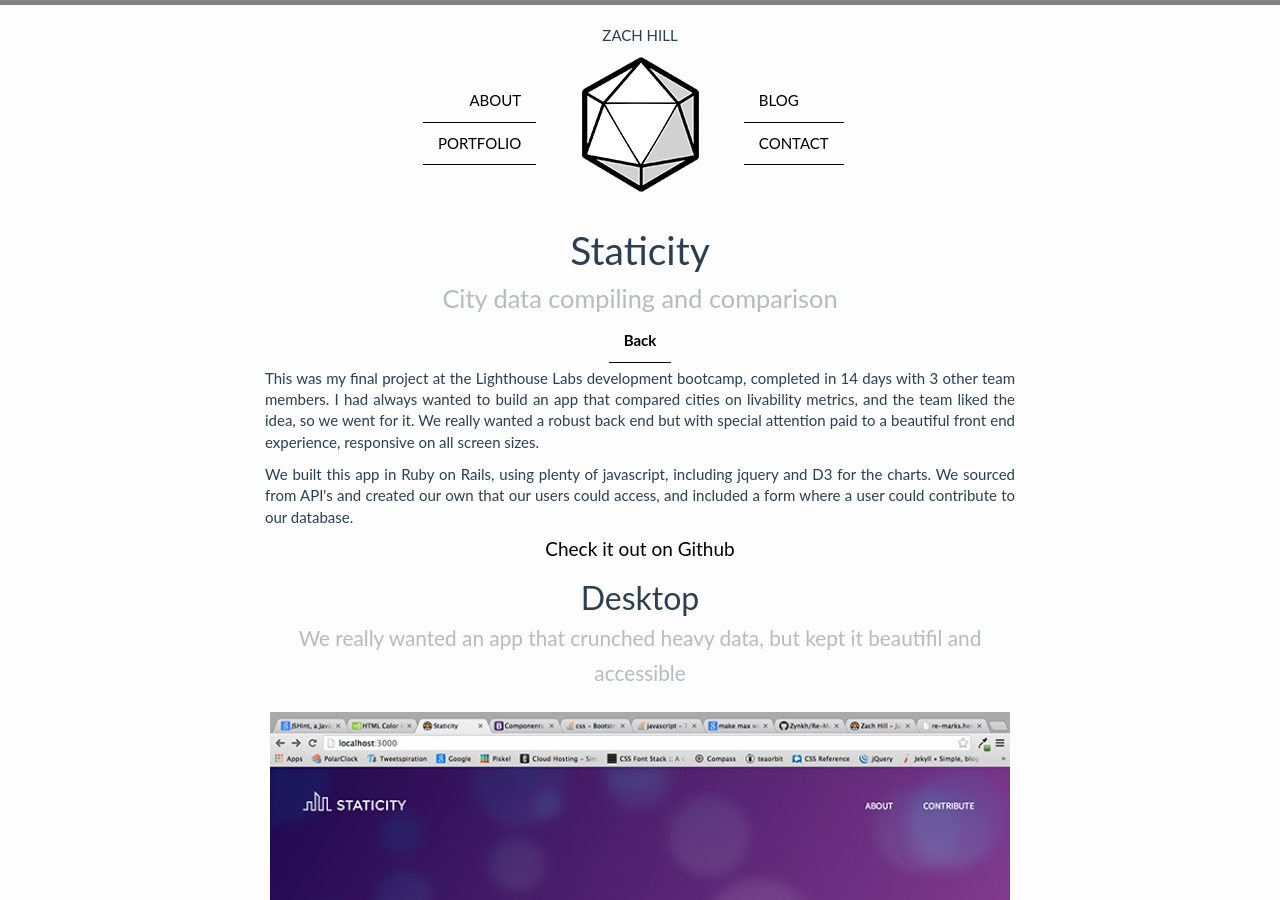
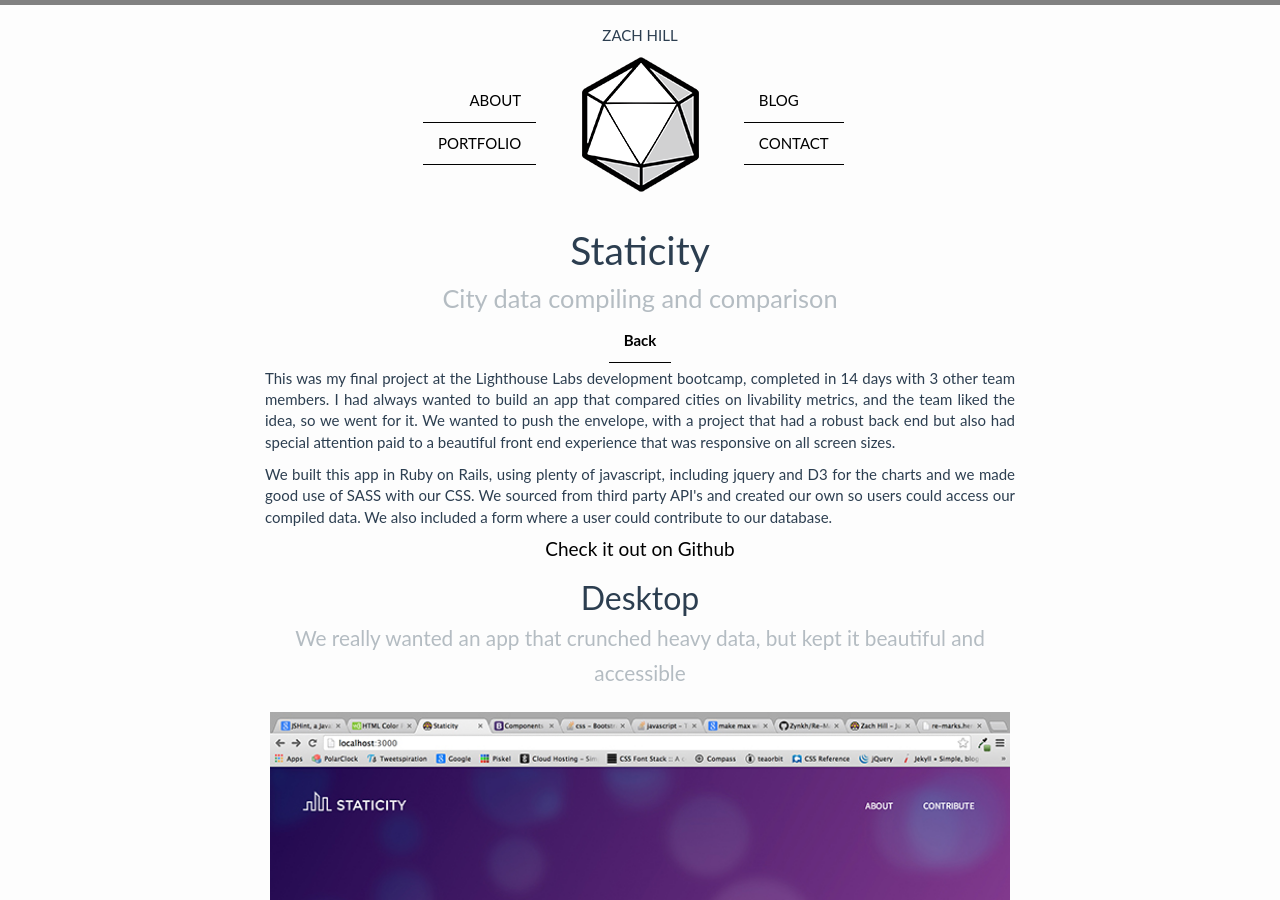
Before and after one commit to Zynkh/Zynkh.github.io, a Jekyll site: the page built from staticity.md, in a window 1280 px wide and 900 px high. Built offline with Jekyll 4.4.1, drawn with Linux system fonts in a browser that asks for light colours; some of the changed text lies outside the part shown.

Commit message:
content changes/fixes

```diff
--- a/staticity.md
+++ b/staticity.md
@@ -6,15 +6,15 @@ permalink: /staticity/
 ---
 
 <div>
-<p class="justify">This was my final project at the Lighthouse Labs development bootcamp, completed in 14 days with 3 other team members. I had always wanted to build an app that compared cities on livability metrics, and the team liked the idea, so we went for it. We really wanted a robust back end but with special attention paid to a beautiful front end experience, responsive on all screen sizes.</p>
+<p class="justify">This was my final project at the Lighthouse Labs development bootcamp, completed in 14 days with 3 other team members. I had always wanted to build an app that compared cities on livability metrics, and the team liked the idea, so we went for it. We wanted to push the envelope, with a project that had a robust back end but also had special attention paid to a beautiful front end experience that was responsive on all screen sizes.</p>
 
-<p class="justify">We built this app in Ruby on Rails, using plenty of javascript, including jquery and D3 for the charts. We sourced from API's and created our own that our users could access, and included a form where a user could contribute to our database.</p>
+<p class="justify">We built this app in Ruby on Rails, using plenty of javascript, including jquery and D3 for the charts and we made good use of SASS with our CSS. We sourced from third party API's and created our own so users could access our compiled data. We also included a form where a user could contribute to our database.</p>
 
 <a href="https://github.com/erizye/Staticity"><h4>Check it out on Github</h4></a>
 </div>
 <h2>Desktop
 <br>
-<small>We really wanted an app that crunched heavy data, but kept it beautifil and accessible</small>
+<small>We really wanted an app that crunched heavy data, but kept it beautiful and accessible</small>
 </h2>
 <img class="port-img img-full" src="/media/staticity/select.jpg">
 <img class="port-img img-full" src="/media/staticity/results.jpg">
@@ -23,7 +23,7 @@ permalink: /staticity/
 
 <h2>Mobile
 <br>
-<small>We paid special attention to making it responsive</small>
+<small>Responsive is the way to go these days. We made it so.</small>
 </h2>
 <img class="port-img img-half" src="/media/staticity/scores.jpg">
 <img class="port-img img-half" src="/media/staticity/cost.jpg">
```
Also changed, not shown: 3d.md (+4 -4 lines), ddcomic.md (+1 -1 lines), jabberwock.md (+1 -1 lines), 1 other file.
